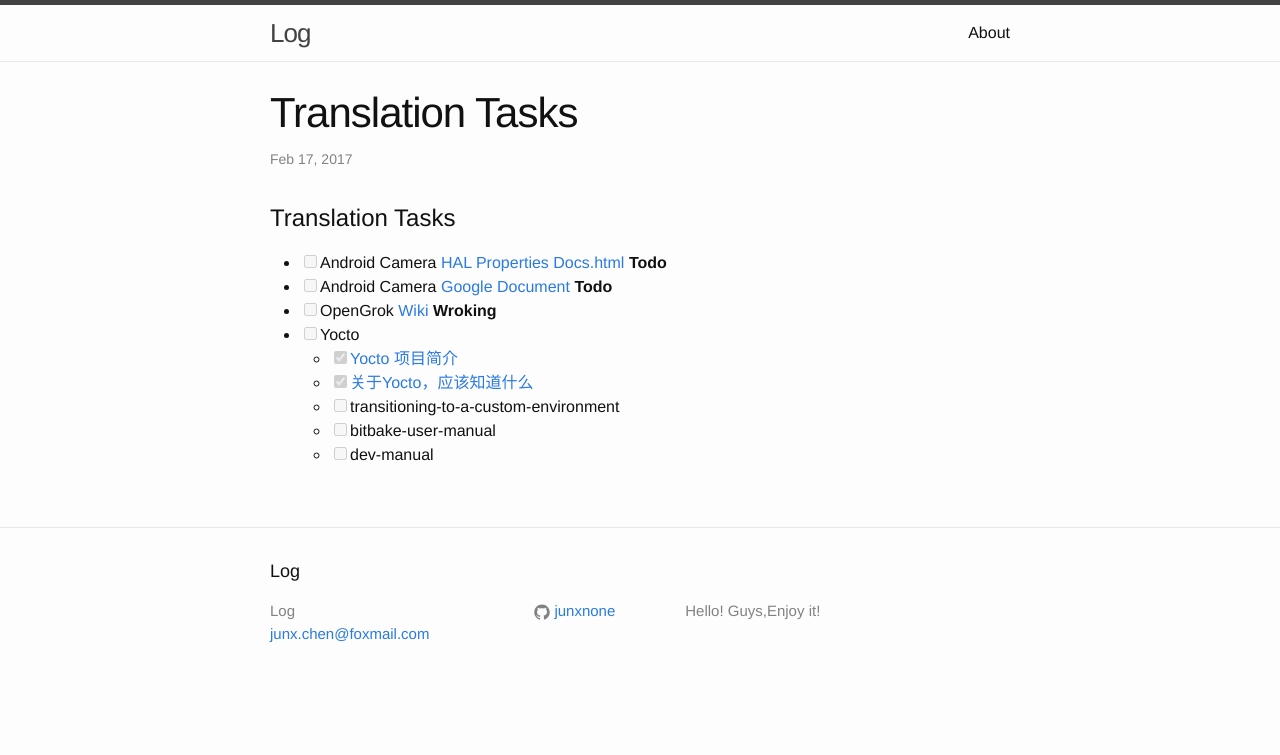
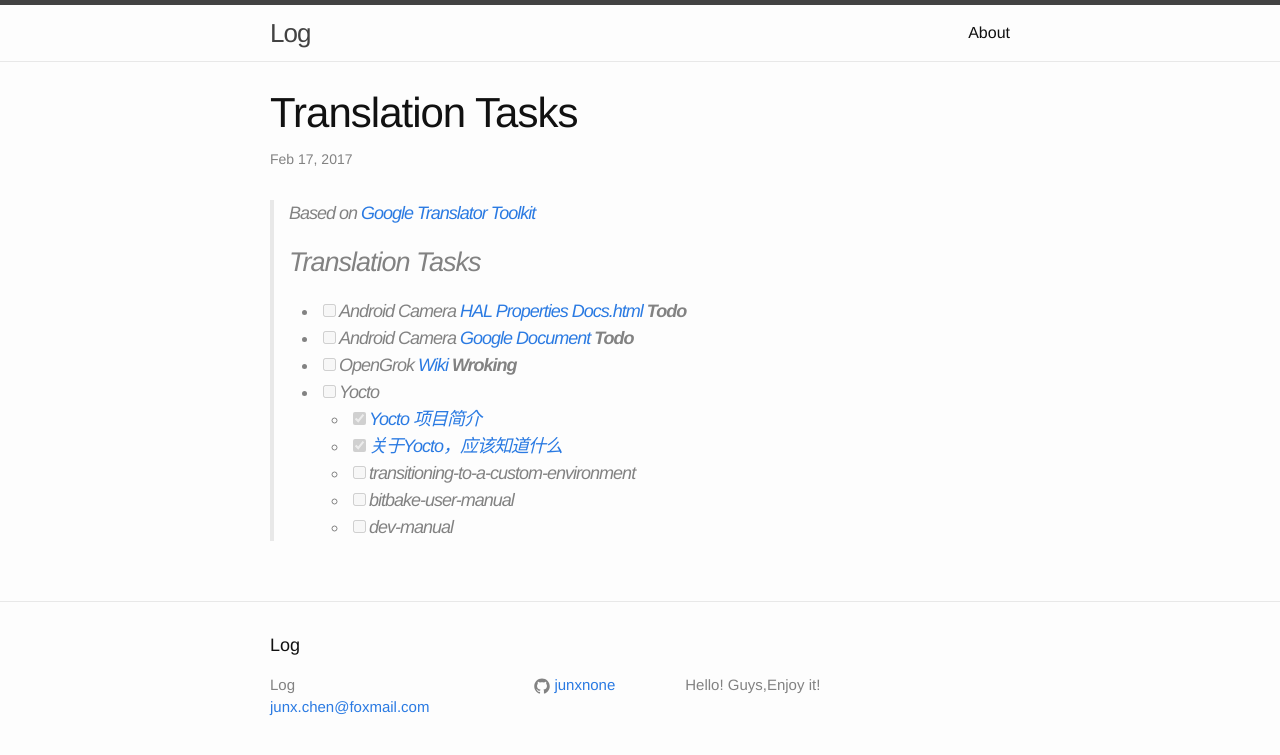
Before and after one commit to junxnone/tio, a Jekyll site: the page built from _posts/2017-02-17-Translation-Tasks.markdown, in a window 1280 px wide. Shown: the top 755 px of the page. Built offline with Jekyll 4.4.1, drawn with Linux system fonts in a browser that asks for light colours; our own code applies the rules of GitHub Pages for plain Markdown files.

Commit message:
Update 2017-02-17-Translation-Tasks.markdown

```diff
--- a/_posts/2017-02-17-Translation-Tasks.markdown
+++ b/_posts/2017-02-17-Translation-Tasks.markdown
@@ -1,3 +1,4 @@
+> Based on [Google Translator Toolkit](https://translate.google.com/toolkit/)
 # Translation Tasks
 - [ ] Android Camera [HAL Properties Docs.html](https://android.googlesource.com/platform/system/media/+/master/camera/docs/docs.html)  **Todo**
 - [ ] Android Camera [Google Document](https://source.android.com/devices/camera/index.html)  **Todo**
```
